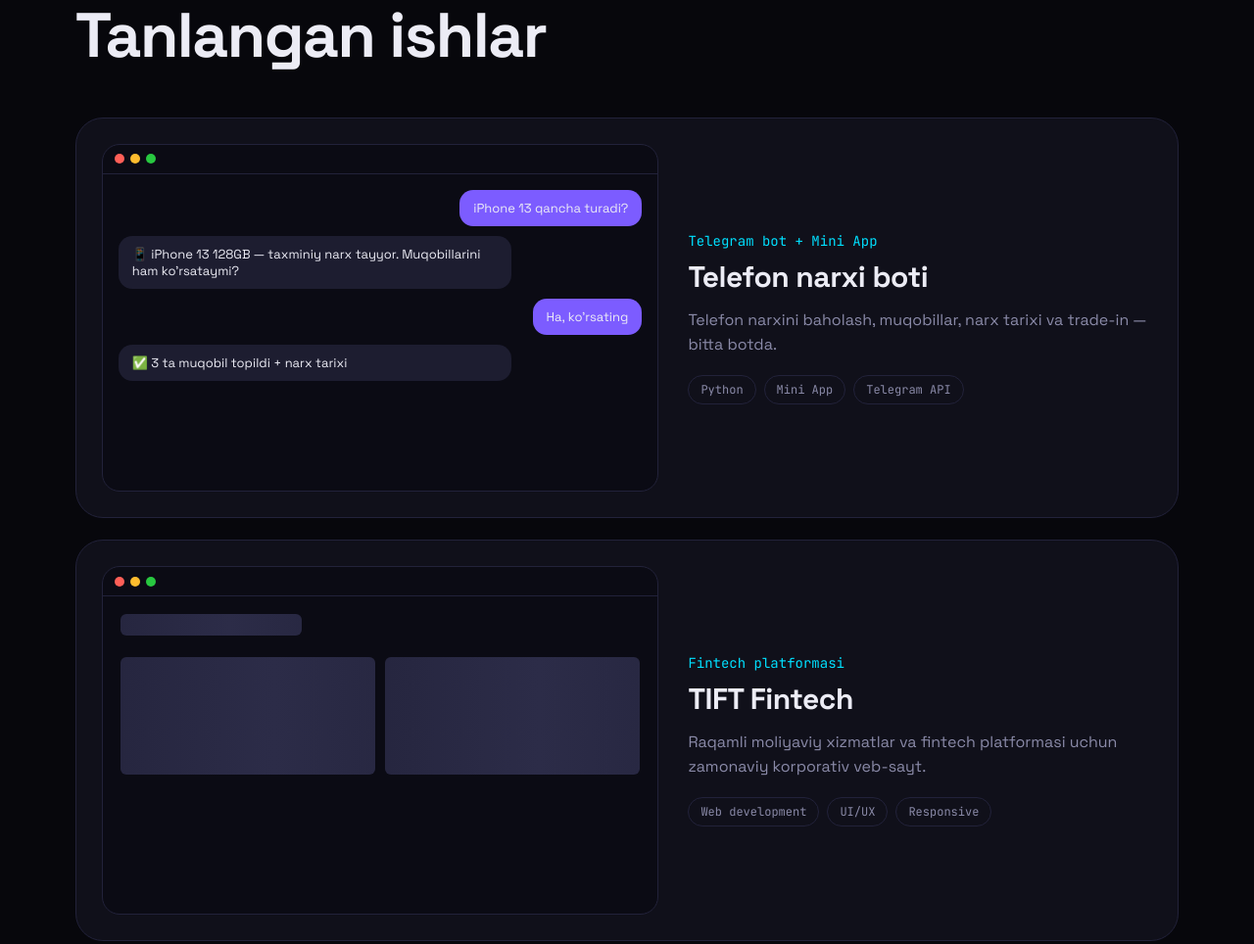
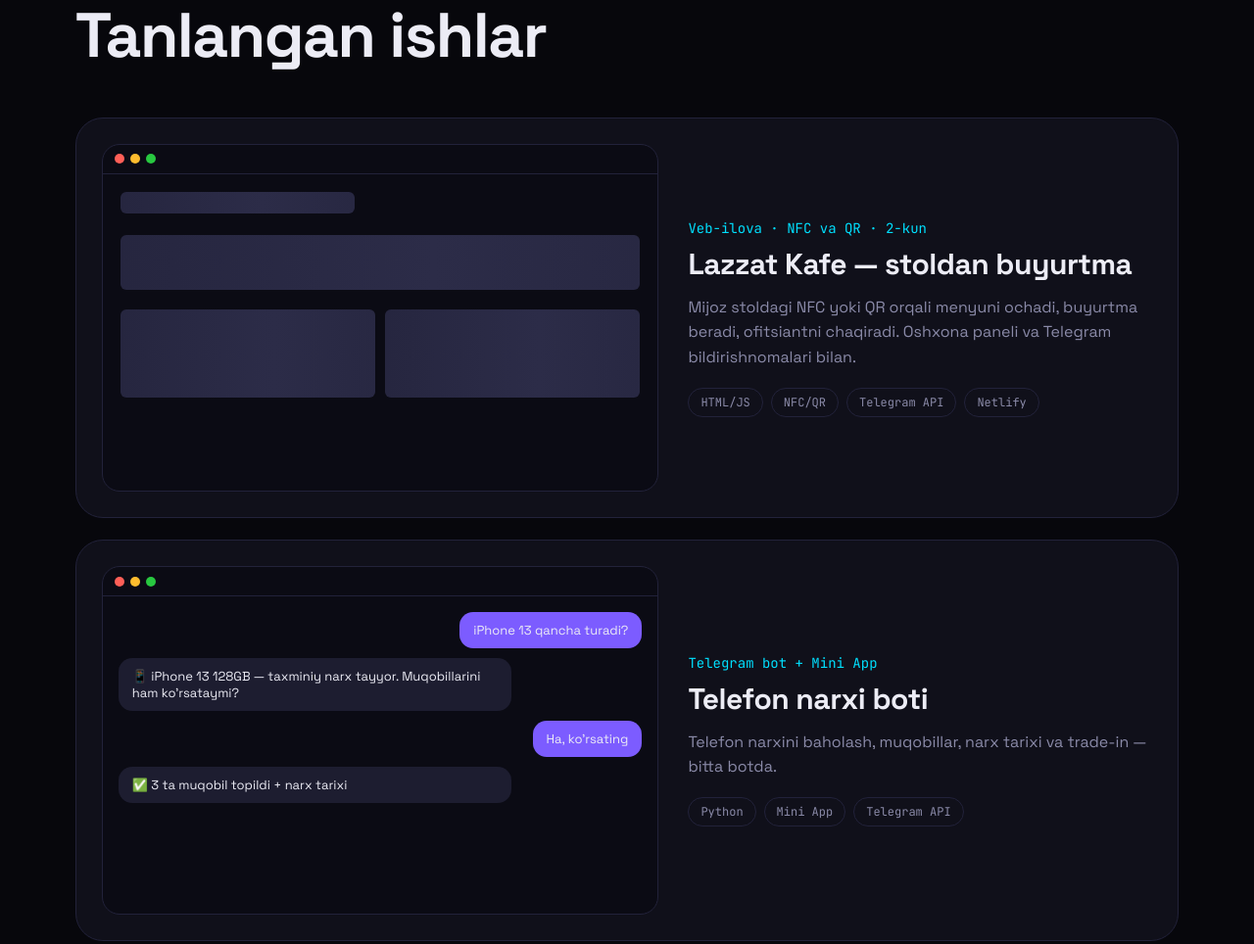
Before and after one commit to khojiakbar739/texno-polvon-portfolio, a plain HTML site: page index.html in a window 1280 px wide. Shown: the part 2340-3304 px from the top of the page at 98% size. Drawn offline with Linux system fonts and the light colour scheme; animation ran at ten frames a second.

Commit message:
Add Lazzat Kafe (day 2) to projects section
Co-Authored-By: Claude Sonnet 5.5 <noreply@anthropic.com>

```diff
--- a/index.html
+++ b/index.html
@@ -177,6 +177,11 @@ footer{text-align:center;color:var(--mut);padding:40px;border-top:1px solid var(
   <h2 class="rv">Tanlangan ishlar</h2>
   <div class="pj">
     <div class="p rv">
+      <a class="scr" href="https://30kun-30loyiha-texnopolvon.netlify.app/2-kun/?stol=5" target="_blank" rel="noopener" aria-label="Lazzat Kafe menyusini ochish"><div class="bar"><i></i><i></i><i></i></div>
+        <div class="mock"><div class="ln" style="width:45%;height:22px"></div><div class="ln" style="width:100%;height:56px;margin-top:12px"></div><div style="display:grid;grid-template-columns:1fr 1fr;gap:10px;margin-top:10px"><div class="ln" style="height:90px"></div><div class="ln" style="height:90px"></div></div></div></a>
+      <div><div class="tag">Veb-ilova · NFC va QR · 2-kun</div><h3><a href="https://30kun-30loyiha-texnopolvon.netlify.app/2-kun/?stol=5" target="_blank" rel="noopener">Lazzat Kafe — stoldan buyurtma</a></h3><p>Mijoz stoldagi NFC yoki QR orqali menyuni ochadi, buyurtma beradi, ofitsiantni chaqiradi. Oshxona paneli va Telegram bildirishnomalari bilan.</p><div class="chips"><span>HTML/JS</span><span>NFC/QR</span><span>Telegram API</span><span>Netlify</span></div></div>
+    </div>
+    <div class="p rv">
       <div class="scr"><div class="bar"><i></i><i></i><i></i></div>
         <div class="chat">
           <div class="msg u" style="animation-delay:.3s">iPhone 13 qancha turadi?</div>
@@ -260,7 +265,7 @@ document.querySelectorAll('.rv').forEach((el,i)=>{el.style.transitionDelay=(i%3)
 // card tilt + spotlight
 document.querySelectorAll('.card').forEach(c=>{c.addEventListener('mousemove',e=>{const r=c.getBoundingClientRect(),x=e.clientX-r.left,y=e.clientY-r.top;c.style.setProperty('--x',x+'px');c.style.setProperty('--y',y+'px');c.style.transform=`perspective(800px) rotateY(${(x/r.width-.5)*10}deg) rotateX(${(.5-y/r.height)*10}deg)`});c.addEventListener('mouseleave',()=>c.style.transform='')});
 // days
-document.getElementById('days').innerHTML=Array.from({length:30},(_,i)=>`<div class="d ${i<1?'done':''}">${i+1}</div>`).join('');
+document.getElementById('days').innerHTML=Array.from({length:30},(_,i)=>`<div class="d ${i<2?'done':''}">${i+1}</div>`).join('');
 // network bg
 const cv=document.getElementById('net'),x=cv.getContext('2d');let P=[];
 function rs(){cv.width=innerWidth;cv.height=innerHeight;P=Array.from({length:Math.min(80,innerWidth/15)},()=>({x:Math.random()*cv.width,y:Math.random()*cv.height,vx:(Math.random()-.5)*.4,vy:(Math.random()-.5)*.4}))}rs();addEventListener('resize',rs);
```
